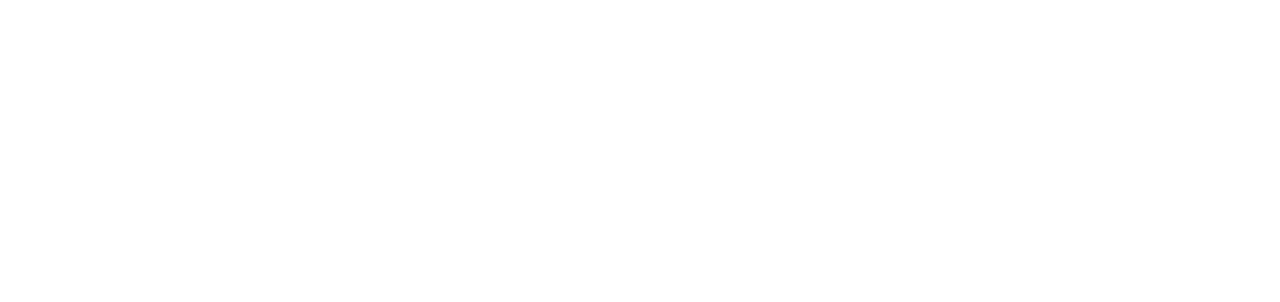
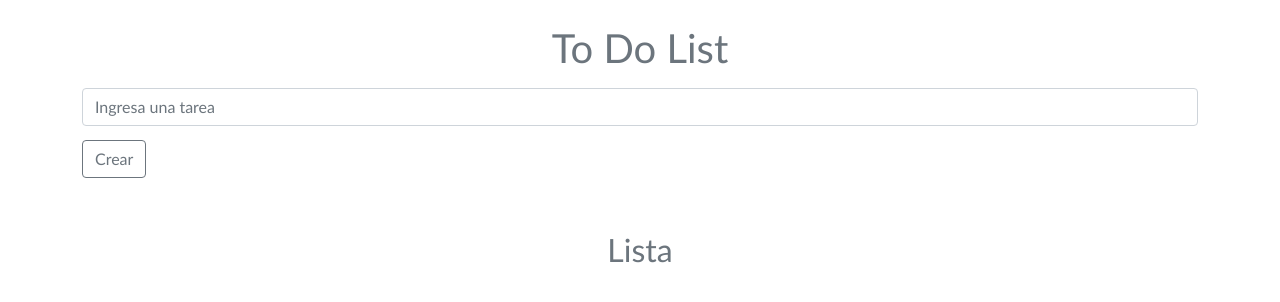
Before and after one commit to alegonzalezcelis/Desafio-Props, a Vue app: page / in a window 1280 px wide. Shown: the top 302 px of the page. Built offline with nearby package versions, Linux system fonts and the light colour scheme.

Commit message:
Intento de tener el v-for en el componente hijo

```diff
--- a/public/index.html
+++ b/public/index.html
@@ -6,6 +6,8 @@
     <meta name="viewport" content="width=device-width,initial-scale=1.0">
     <link rel="icon" href="<%= BASE_URL %>favicon.ico">
     <title><%= htmlWebpackPlugin.options.title %></title>
+    <!-- Bootstrap -->
+    <link href="https://cdn.jsdelivr.net/npm/bootstrap@5.0.2/dist/css/bootstrap.min.css" rel="stylesheet" integrity="sha384-EVSTQN3/azprG1Anm3QDgpJLIm9Nao0Yz1ztcQTwFspd3yD65VohhpuuCOmLASjC" crossorigin="anonymous">
   </head>
   <body>
     <noscript>
--- a/src/App.vue
+++ b/src/App.vue
@@ -1,15 +1,32 @@
 <template>
   <div id="app">
-
+    <Tareas />
   </div>
 </template>
 
 <script>
+import Tareas from '@/components/Tareas.vue'
+
 export default {
-  name: 'App',
+  name: 'app',
+  components: {
+    Tareas,
+  },
+  data: () => ({
+    tarea: '',
+    tareas: '',
+  })
 }
 </script>
 
 <style>
-
+#app {
+    font-size: 38px;
+    font-family: 'Calibri', sans-serif;
+    color: darkblue;
+}
+img {
+  width: 25%;
+  height: 25%;
+}
 </style>
--- /dev/null
+++ b/src/components/Listado.vue
@@ -0,0 +1,34 @@
+<template>
+    <div>
+        <h2 class="text-center my-5 text-secondary">Lista</h2>
+        <ol>
+            <div v-for="(tarea, $index) in tareas" :key="$index" class="lista">
+                <li class="mb-3">{{ tarea }}holi</li>
+                <button @click="tareas.splice(index, 1)" type="button" class="btn btn-outline-danger btn-sm mb-3">Eliminar</button>
+            </div>
+        </ol>
+    </div>
+</template>
+
+<script>
+export default {
+name: 'Listado',
+props: {
+    tarea: String,
+    index: Number
+},
+data: () => ({
+
+})
+}
+</script>
+
+<style>
+.lista {
+  display: flex;
+  justify-content: center;
+}
+.lista > li {
+  width: 50%;
+}
+</style>
--- /dev/null
+++ b/src/components/Tareas.vue
@@ -0,0 +1,33 @@
+<template>
+  <div class="tareas container">
+      <h1 class="text-center mt-4 text-secondary">To Do List</h1>
+      <div class="inpout-group mt-3">
+          <input v-model="tarea" type="text" class="form-control" placeholder="Ingresa una tarea">
+          <button @click="addTarea" class="btn btn-outline-secondary" type="submit">Crear</button>
+      </div>
+      <Listado :tarea="tarea" :index="$index"/>
+  </div>
+</template>
+
+<script>
+import Listado from './Listado.vue'
+export default {
+name: 'Tareas',
+components: { Listado },
+data: () => ({
+    tarea: '',
+    tareas: []
+}),
+methods: {
+    addTarea() {
+        this.tareas.unshift(this.tarea)
+        this.tarea=''
+        alert('add funcionando')
+    }
+}
+}
+</script>
+
+<style>
+
+</style>
```
Also changed, not shown: src/components/Example.vue (added, +31 -0 lines).
